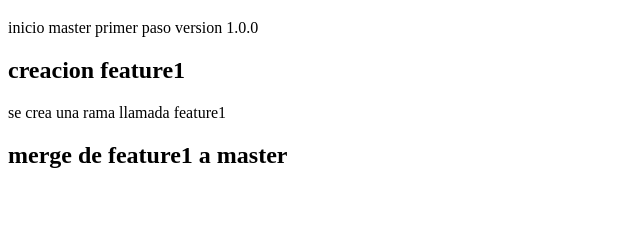
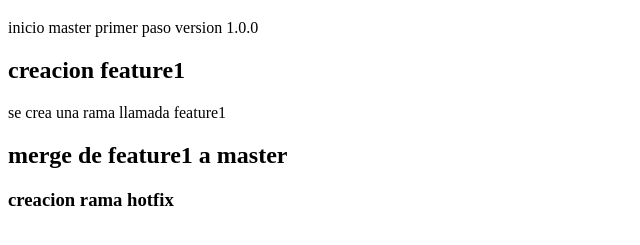
Before and after one commit to alejoavilag/collaborativeSoftware, a plain HTML site: page index.html in a window 1280 px wide. Shown: the part 61-306 px from the top of the page, without its empty margins (0-640 px from the left). Drawn offline with Linux system fonts and the light colour scheme.

Commit message:
[ADD] branch hotfix creation

```diff
--- a/index.html
+++ b/index.html
@@ -11,5 +11,6 @@
     <h2>creacion feature1</h2>
     <p>se crea una rama llamada feature1</p>
     <h2>merge de feature1 a master</h2>
+    <h3>creacion rama hotfix</h3>
 </body>
 </html>
```
